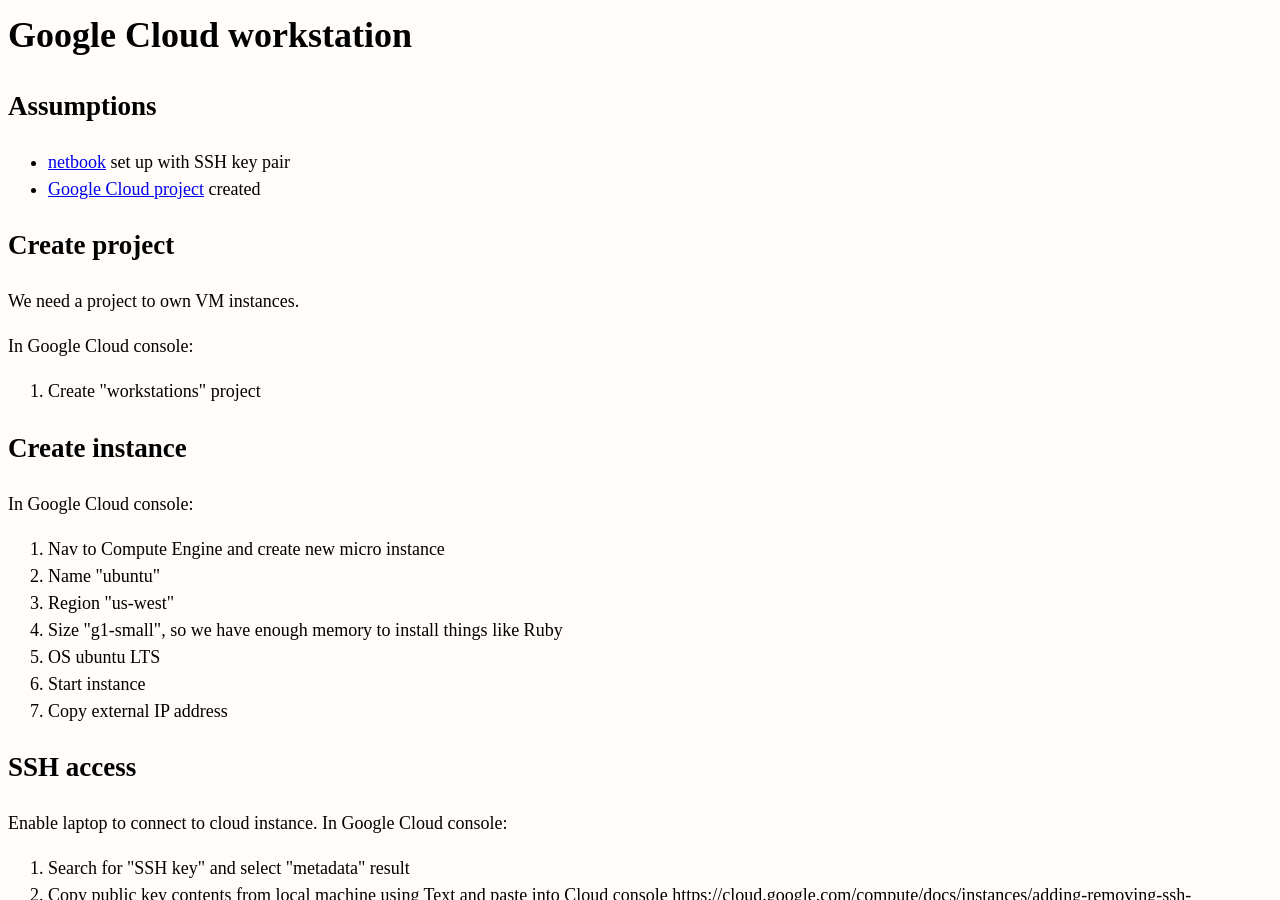
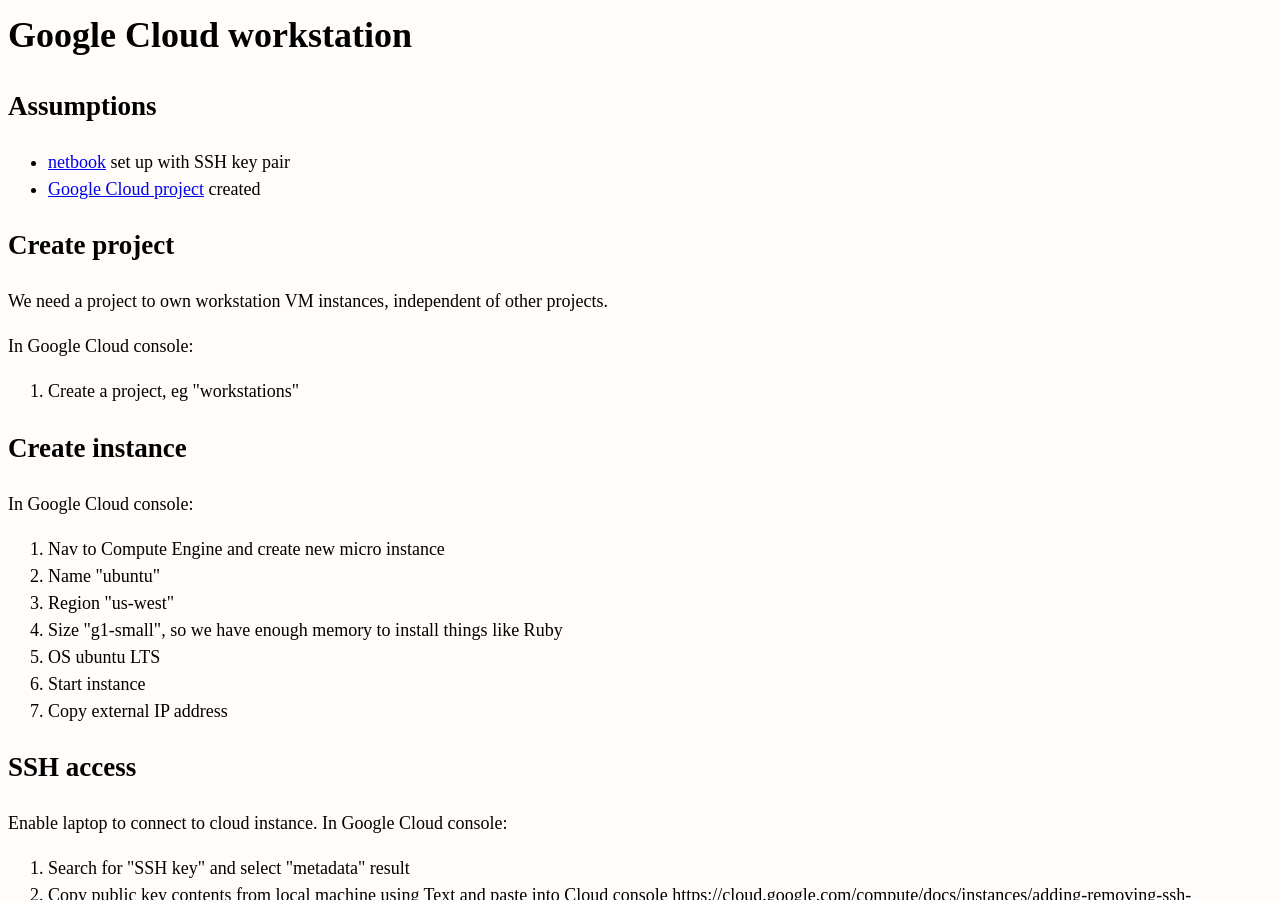
Before and after one commit to erikeldridge/erikeldridge.github.com, a Jekyll site: the page built from _posts/2019-03-02-google-cloud-workstation.md, in a window 1280 px wide and 900 px high. Built offline with Jekyll 4.4.1, drawn with Linux system fonts in a browser that asks for light colours; nearby versions of some CDN libraries.

Commit message:
Update from Forestry.io erikeldridge@gmail.com updated _posts/2019-03-02-google-cloud-workstation.md

```diff
--- a/_posts/2019-03-02-google-cloud-workstation.md
+++ b/_posts/2019-03-02-google-cloud-workstation.md
@@ -22,11 +22,11 @@
 
 ## Create project
 
-We need a project to own VM instances.
+We need a project to own workstation VM instances, independent of other projects.
 
 In Google Cloud console:
 
-1. Create "workstations" project
+1. Create a project, eg "workstations"
 
 ## Create instance
 
```
Also changed, not shown: other parts of _posts/2019-03-02-google-cloud-workstation.md (+1 -1 lines).
